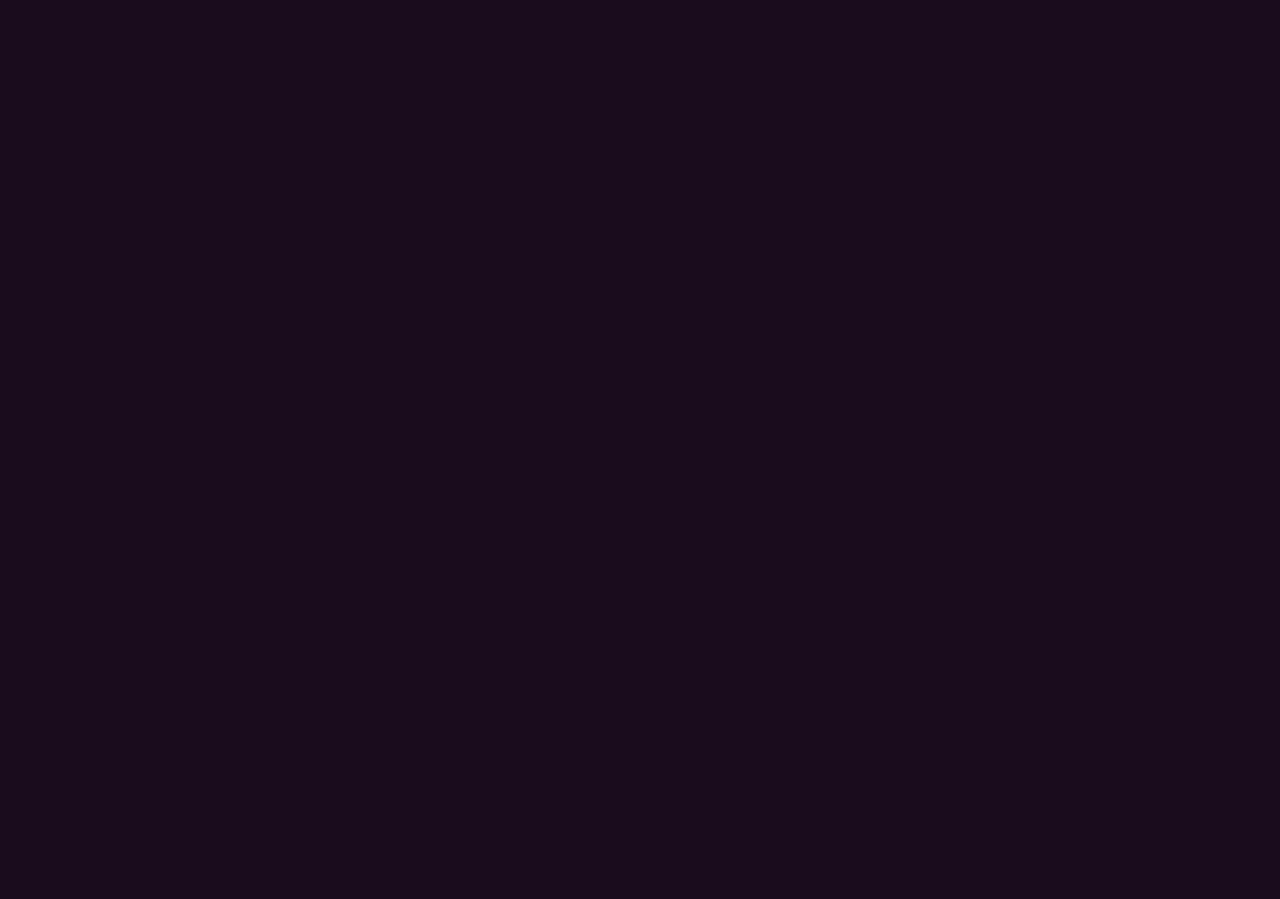
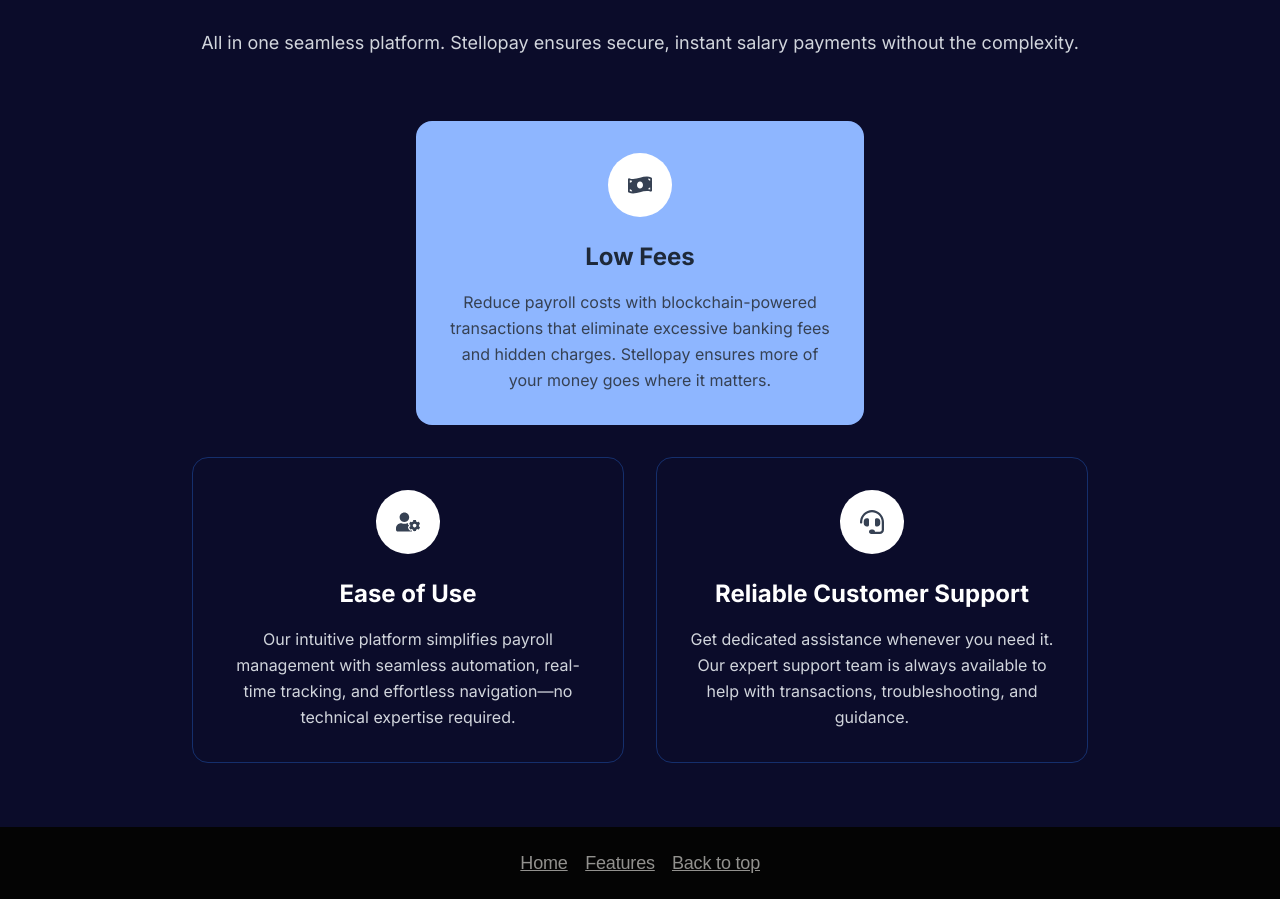
Before and after one commit to Stellopay/stellopay-frontend, a Next.js app: page / in a window 1280 px wide. Shown: the part 1767-2666 px from the top of the page. Before the commit the page ends 1691 px from the top, so only its background shows below. Built offline with nearby package versions, Linux system fonts and the light colour scheme.

Commit message:
feat: add benefit section

```diff
--- /dev/null
+++ b/components/landing/benefits.tsx
@@ -0,0 +1,65 @@
+import { FaMoneyBillWave, FaUserCog, FaHeadset } from "react-icons/fa"
+
+const benefits = [
+  {
+    title: "Low Fees",
+    description:
+      "Reduce payroll costs with blockchain-powered transactions that eliminate excessive banking fees and hidden charges. Stellopay ensures more of your money goes where it matters.",
+    icon: <FaMoneyBillWave size={24} className="text-gray-700" />,
+    featured: true,
+  },
+  {
+    title: "Ease of Use",
+    description:
+      "Our intuitive platform simplifies payroll management with seamless automation, real-time tracking, and effortless navigation—no technical expertise required.",
+    icon: <FaUserCog size={24} className="text-gray-700" />,
+    featured: false,
+  },
+  {
+    title: "Reliable Customer Support",
+    description:
+      "Get dedicated assistance whenever you need it. Our expert support team is always available to help with transactions, troubleshooting, and guidance.",
+    icon: <FaHeadset size={24} className="text-gray-700" />,
+    featured: false,
+  },
+]
+
+export default function BenefitsSection() {
+  return (
+    <section className="bg-[#0B0C2A] py-16 px-4 text-white min-h-screen">
+        <p className="text-lg font-bold block justify-center text-center text-[#A0A0A0] mb-3">—</p>
+      <div className="text-center max-w-4xl mx-auto mb-16">
+        <h2 className="text-5xl font-bold mb-6">Benefits</h2>
+        <p className="text-lg text-gray-300 leading-relaxed">
+          All in one seamless platform. Stellopay ensures secure, instant salary payments without the complexity.
+        </p>
+      </div>
+
+      <div className="max-w-6xl mx-auto">
+        {/* Featured card - Low Fees */}
+        <div className="flex justify-center mb-8">
+          <div className="w-full max-w-md bg-[#8EB6FF] rounded-2xl p-8 text-center">
+            <div className="w-16 h-16 mx-auto mb-6 flex items-center justify-center rounded-full bg-white">
+              {benefits[0].icon}
+            </div>
+            <h3 className="text-2xl font-bold mb-4 text-gray-800">{benefits[0].title}</h3>
+            <p className="text-gray-700 leading-relaxed">{benefits[0].description}</p>
+          </div>
+        </div>
+
+        {/* Bottom two cards */}
+        <div className="grid grid-cols-1 md:grid-cols-2 gap-8 max-w-4xl mx-auto">
+          {benefits.slice(1).map((benefit, index) => (
+            <div key={index} className="bg-transparent border border-blue-500/30 rounded-2xl p-8 text-center">
+              <div className="w-16 h-16 mx-auto mb-6 flex items-center justify-center rounded-full bg-white">
+                {benefit.icon}
+              </div>
+              <h3 className="text-2xl font-bold mb-4 text-white">{benefit.title}</h3>
+              <p className="text-gray-300 leading-relaxed">{benefit.description}</p>
+            </div>
+          ))}
+        </div>
+      </div>
+    </section>
+  )
+}
--- a/pages/landing/index.tsx
+++ b/pages/landing/index.tsx
@@ -2,6 +2,7 @@ import { KeyFeatures } from "@/components/landing/key-features";
 import Hero from "./hero";
 import Footer from "@/components/common/footer";
 import LandingPageNavBar from "@/components/landing/landing-page-nav-bar";
+import BenefitsSection from "@/components/landing/benefits";
 
 export default function LandingPage() {
   return (
@@ -9,6 +10,7 @@ export default function LandingPage() {
       <LandingPageNavBar />
       <Hero />
       <KeyFeatures />
+      <BenefitsSection />
       <Footer />
     </div>
   );
```
Also changed, not shown: 1 other file (tests, documents, lock files or other folders).
